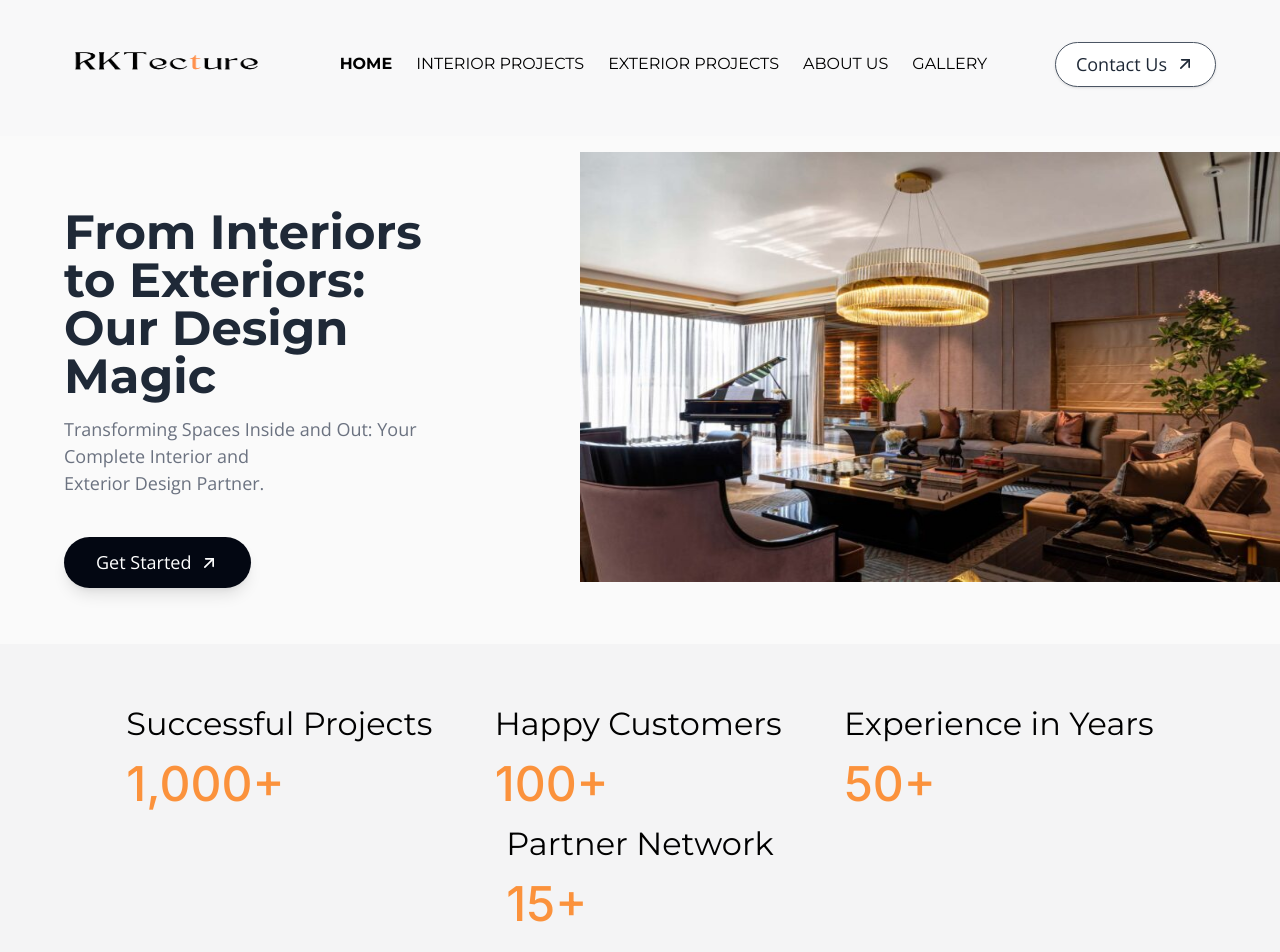
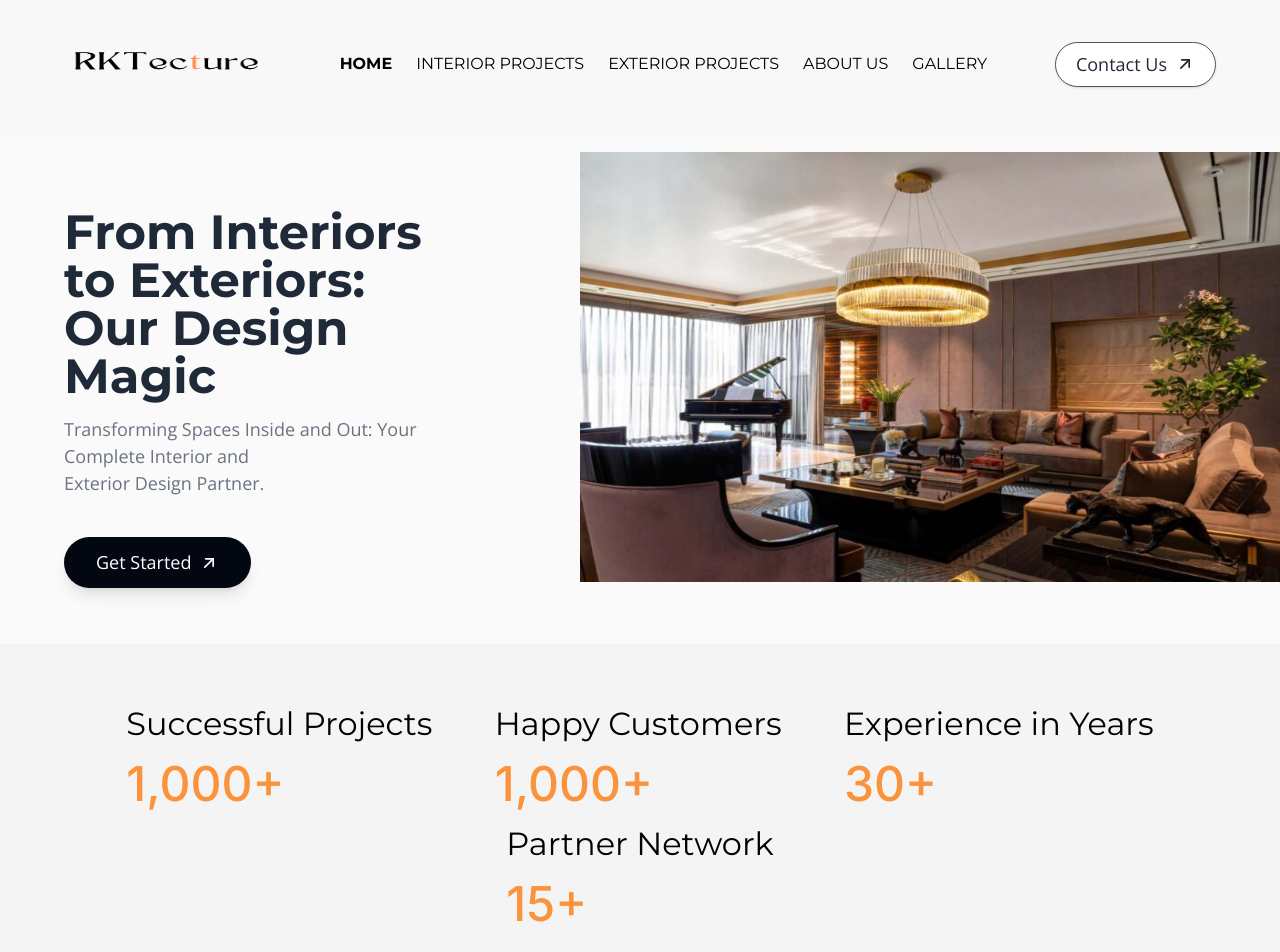
Before and after one commit to MohammedAjari/Exterior-Portfolio, a Next.js app: page / in a window 1280 px wide. Shown: the top 952 px of the page. Built offline with nearby package versions, Linux system fonts and the light colour scheme.

Commit message:
final commit

```diff
--- a/components/CompanySection.jsx
+++ b/components/CompanySection.jsx
@@ -19,11 +19,11 @@ export default function CompanySection() {
                 </div>
                 <div className="countUP">
                     <h2 style={{ fontSize: "xx-large" , fontFamily: 'Montserrat, sans-serif' , color:"ring-orange-400"}} class=" text-center ">Happy Customers</h2>
-                    <CountUp style={{ fontSize: "xxx-large", fontWeight: "500" }} start={0} end={100} width={128} height={128} className=" text-center text-orange-400" duration={2.5} /><span style={{ fontSize: "xxx-large", fontWeight: "500"  }} className=" text-center text-orange-400" >+</span>
+                    <CountUp style={{ fontSize: "xxx-large", fontWeight: "500" }} start={0} end={1000} width={128} height={128} className=" text-center text-orange-400" duration={2.5} /><span style={{ fontSize: "xxx-large", fontWeight: "500"  }} className=" text-center text-orange-400" >+</span>
                 </div>
                 <div className="countUP">
                     <h2 style={{ fontSize: "xx-large" , fontFamily: 'Montserrat, sans-serif' , color:"ring-orange-400"}} class=" text-center ">Experience in Years</h2>
-                    <CountUp style={{ fontSize: "xxx-large", fontWeight: "500" }} start={0} end={50} width={128} height={128} className=" text-center text-orange-400" duration={2.5} /><span style={{ fontSize: "xxx-large", fontWeight: "500"  }} className=" text-center text-orange-400" >+</span>
+                    <CountUp style={{ fontSize: "xxx-large", fontWeight: "500" }} start={0} end={30} width={128} height={128} className=" text-center text-orange-400" duration={2.5} /><span style={{ fontSize: "xxx-large", fontWeight: "500"  }} className=" text-center text-orange-400" >+</span>
                 </div>
                 <div className="countUP">
                     <h2 style={{ fontSize: "xx-large" , fontFamily: 'Montserrat, sans-serif' , color : "ring-orange-400"}} class=" text-center ">Partner Network</h2>
```
